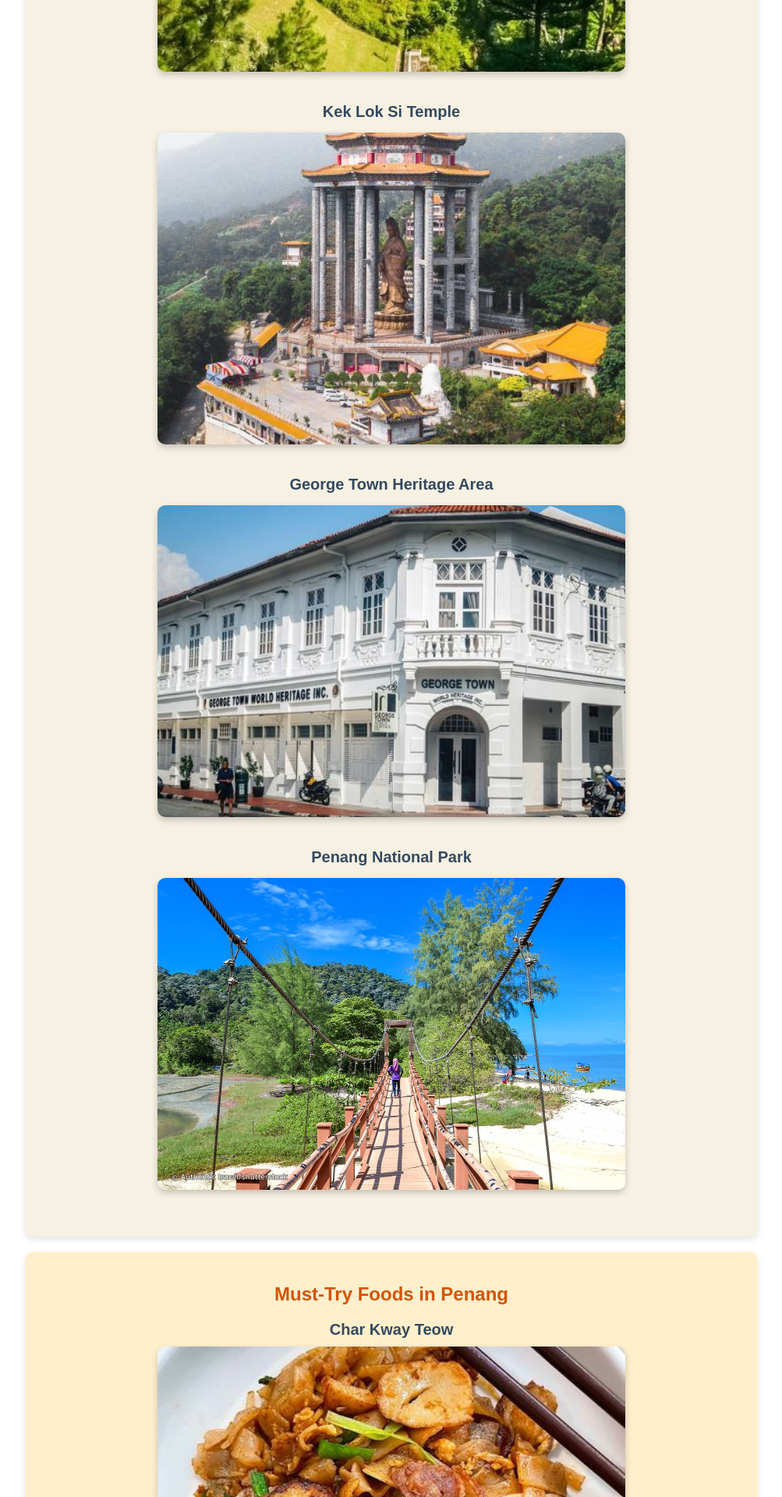
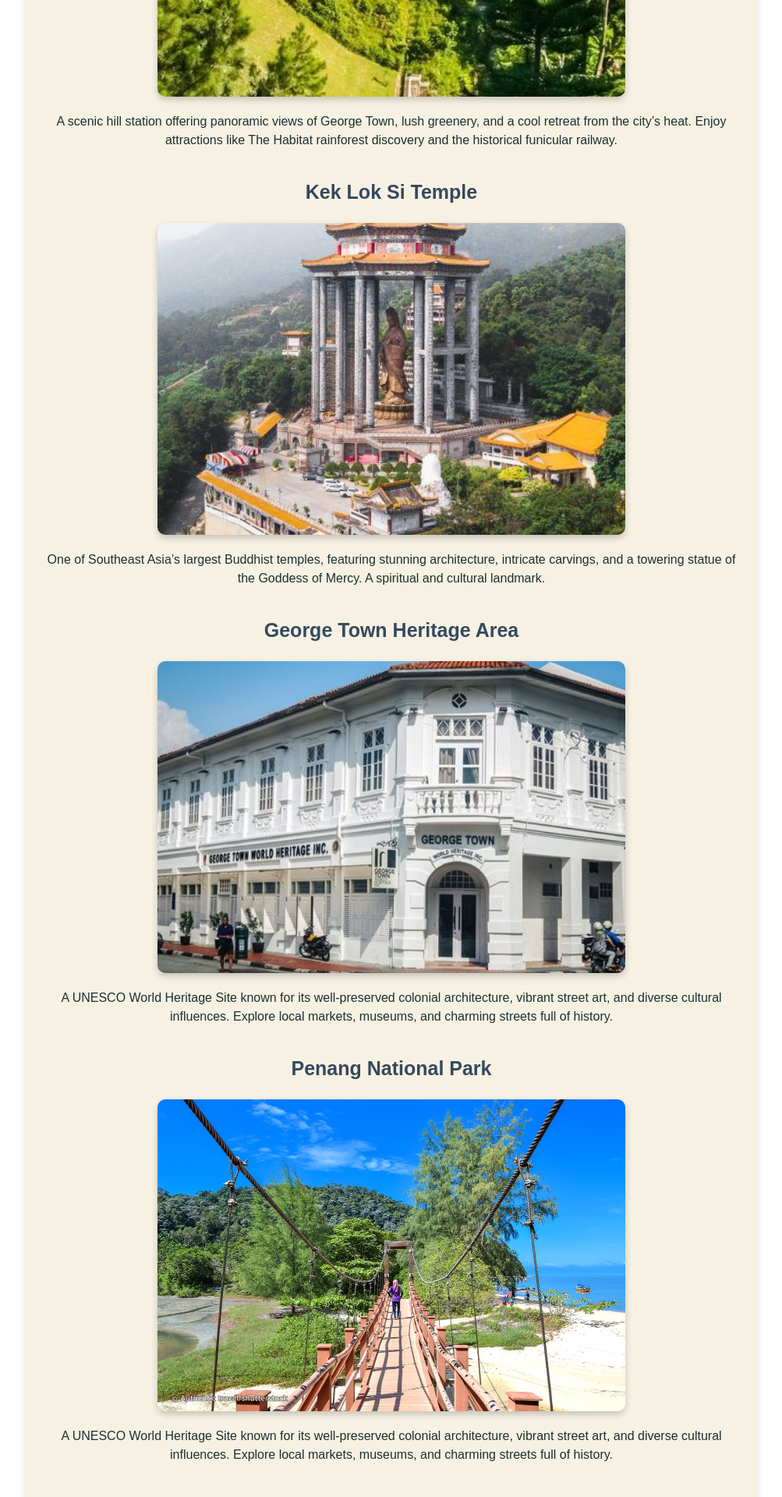
Before and after one commit to hurindamia/PENANGWEB, a React (Vite) app: page / in a window 1280 px wide. Shown: the part 2360-4280 px from the top of the page at 78% size, without its empty margins (138-1141 px from the left). Built offline with nearby package versions, Linux system fonts and the light colour scheme.

Commit message:
Initial commit

```diff
--- a/src/components/Food/Food.css
+++ b/src/components/Food/Food.css
@@ -13,10 +13,10 @@
   /* Title styling */
   .food-title {
     font-family: "Tw Cen MT", Arial, sans-serif;
-    font-size: 24px;
+    font-size: 30px;
     font-weight: bold;
     color: #d35400; /* Burnt orange for food titles */
-    margin-bottom: 20px;
+    margin-bottom: 25px;
   }
 
   /* Food section styling */
@@ -27,27 +27,27 @@
   /* Food name styling */
   .food-name {
     font-family: "Tw Cen MT", Arial, sans-serif;
-    font-size: 20px;
+    font-size: 25px;
     color: #34495e; /* Dark slate gray */
-    margin-bottom: 10px;
+    margin-bottom: 25px;
   }
 
   /* Description styling */
   .food-description {
     font-family: "Tw Cen MT", Arial, sans-serif;
     font-size: 16px;
-    color: #7f8c8d; /* Gray for descriptions */
-    margin-top: 10px;
+    color: #1b3031;
+    margin-top: 20px;
     line-height: 1.5;
   }
 
   /* Image container and image styling */
   .image-container img {
     width: 100%; /* Ensure responsiveness */
-    max-width: 600px; /* Set a consistent maximum width */
+    max-width: 200px; /* Set a consistent maximum width */
     height: 400px; /* Set a fixed height */
     object-fit: cover; /* Maintain aspect ratio and crop if needed */
-    border-radius: 10px; /* Add rounded corners for aesthetics */
+    border-radius: 20px; /* Add rounded corners for aesthetics */
     box-shadow: 0 4px 8px rgba(0, 0, 0, 0.2); /* Add shadow for a polished look */
     display: block;
     margin: auto; /* Center the images */
@@ -56,8 +56,13 @@
 
   .food-image {
     width: 100%; /* Make the image responsive */
-    max-width: 600px; /* Optional: Set a max width */
+    max-width: 500px; /* Optional: Set a max width */
     height: auto; /* Maintain aspect ratio */
     border-radius: 10px; /* Add rounded corners */
     box-shadow: 0 4px 8px rgba(0, 0, 0, 0.2); /* Add shadow */
+    transition: transform 0.3s ease-in-out; /* Smooth scaling effect */
   }
+
+  .food-image:hover {
+    transform: scale(1.1); /* Scale image on hover */
+  }
--- a/src/components/Food/Food.jsx
+++ b/src/components/Food/Food.jsx
@@ -42,7 +42,7 @@
         <div key={index} className="food-section">
           <h3 className="food-name">{food.name}</h3>
           <div className="image-container">
-            <img src={food.image} alt={food.name} />
+            <img src={food.image} alt={food.name} className="food-image"  />
           </div>
           <p className="food-description">{food.description}</p>
         </div>
--- a/src/components/Hotels/Hotels.css
+++ b/src/components/Hotels/Hotels.css
@@ -13,7 +13,7 @@
   /* Title styling */
   .hotels-title {
     font-family: "Tw Cen MT", Arial, sans-serif;
-    font-size: 24px;
+    font-size: 30px;
     font-weight: bold;
     color: #16a085; /* Sea green */
     margin-bottom: 20px;
@@ -27,10 +27,19 @@
   /* Hotel name styling */
   .hotel-name {
     font-family: "Tw Cen MT", Arial, sans-serif;
-    font-size: 20px;
+    font-size: 25px;
     color: #34495e; /* Dark slate gray */
-    margin-bottom: 10px;
+    margin-bottom: 20px;
   }
+
+    /* Description styling */
+    .hotel-description {
+      font-family: "Tw Cen MT", Arial, sans-serif;
+      font-size: 16px;
+      color: #1b3031;
+      margin-top: 20px;
+      line-height: 1.5;
+    }
 
   /* Image container and image styling */
   .image-container img {
@@ -46,8 +55,13 @@
 
   .hotel-image {
     width: 100%; /* Make the image responsive */
-    max-width: 600px; /* Optional: Set a max width */
+    max-width: 200px; /* Optional: Set a max width */
     height: auto; /* Maintain aspect ratio */
-    border-radius: 10px; /* Add rounded corners */
+    border-radius: 20px; /* Add rounded corners */
     box-shadow: 0 4px 8px rgba(0, 0, 0, 0.2); /* Add shadow */
+    transition: transform 0.3s ease-in-out; /* Smooth scaling effect */
   }
+
+  .hotel-image:hover {
+    transform: scale(1.1); /* Scale image on hover */
+  }
--- a/src/components/Hotels/Hotels.jsx
+++ b/src/components/Hotels/Hotels.jsx
@@ -5,22 +5,32 @@
   const hotels = [
     {
       name: "Eastern & Oriental Hotel",
+      description:
+        "A historic hotel with British colonial charm, offering luxurious suites and modern amenities. Prices: RM700–RM1,400 per night.",
       image: "/images/eastern-oriental.jpg",
     },
     {
       name: "Shangri-La's Rasa Sayang Resort",
+      description:
+        "A historic hotel with British colonial charm, offering luxurious suites and modern amenities. Prices: RM700–RM1,400 per night.",
       image: "/images/shangrila.jpg",
     },
     {
       name: "G Hotel Gurney",
+      description:
+        "A stylish urban oasis perfect for business or leisure stays, with stunning city or sea views. Prices: RM450–RM900 per night.",
       image: "/images/g-hotel1.jpeg",
     },
     {
       name: "Hard Rock Hotel Penang",
+      description:
+        "A vibrant, music-themed beachfront resort with fun amenities and entertainment. Prices: RM550–RM1,200 per night.",
       image: "/images/hardrockpng.jpg",
     },
     {
       name: "PARKROYAL Penang Resort",
+      description:
+        "A tropical beachfront resort offering a relaxing escape with family-friendly facilities. Prices: RM500–RM1,000 per night.",
       image: "/images/parkroyal.jpg",
     },
   ];
@@ -32,8 +42,9 @@
         <div key={index} className="hotel-section">
           <h3 className="hotel-name">{hotel.name}</h3>
           <div className="image-container">
-            <img src={hotel.image} alt={hotel.name} />
+            <img src={hotel.image} alt={hotel.name} className="hotel-image" />
          </div>
+         <p className="hotel-description">{hotel.description}</p>
         </div>
       ))}
     </div>
--- a/src/components/Navbar/Navbar.jsx
+++ b/src/components/Navbar/Navbar.jsx
@@ -7,7 +7,7 @@
       <div className="logo">Penang Explorer</div>
       <ul className="nav-links">
         <li><a href="#home" className="nav-item">Home</a></li>
-        <li><a href="#tourist-spots" className="nav-item">Tourist Spots</a></li>
+        <li><a href="#touristspots" className="nav-item">Tourist Spots</a></li>
         <li><a href="#foods" className="nav-item">Foods</a></li>
         <li><a href="#hotels" className="nav-item">Hotels</a></li>
       </ul>
--- a/src/components/TouristSpots/TouristSpots.css
+++ b/src/components/TouristSpots/TouristSpots.css
@@ -26,10 +26,19 @@
   /* Title styling */
   .tourist-title {
     font-family: "Tw Cen MT", Arial, sans-serif;
-    font-size: 24px;
+    font-size: 30px;
     font-weight: bold;
     color: #2980b9; /* Deep blue */
     margin-bottom: 20px;
+  }
+
+   /* Description styling */
+   .tourist-description {
+    font-family: "Tw Cen MT", Arial, sans-serif;
+    font-size: 16px;
+    color: #1b3031;
+    margin-top: 20px;
+    line-height: 1.5;
   }
 
   /* Section for each spot */
@@ -40,9 +49,9 @@
   /* Spot name styling */
   .spot-name {
     font-family: "Tw Cen MT", Arial, sans-serif;
-    font-size: 20px;
+    font-size: 25px;
     color: #34495e; /* Dark slate gray */
-    margin-bottom: 15px;
+    margin-bottom: 25px;
   }
 
   /* Image container and styling */
@@ -60,8 +69,13 @@
 
   .spot-image {
     width: 100%; /* Make the image responsive */
-    max-width: 600px; /* Optional: Set a max width */
+    max-width: 200px; /* Optional: Set a max width */
     height: auto; /* Maintain aspect ratio */
-    border-radius: 10px; /* Add rounded corners */
+    border-radius: 20px; /* Add rounded corners */
     box-shadow: 0 4px 8px rgba(0, 0, 0, 0.2); /* Add shadow */
+    transition: transform 0.3s ease-in-out; /* Smooth scaling effect */
   }
+
+  .spot-image:hover {
+    transform: scale(1.1); /* Scale image on hover */
+  }
--- a/src/components/TouristSpots/TouristSpots.jsx
+++ b/src/components/TouristSpots/TouristSpots.jsx
@@ -5,18 +5,26 @@
   const spots = [
     {
       name: "Penang Hill",
+      description:
+        "A scenic hill station offering panoramic views of George Town, lush greenery, and a cool retreat from the city’s heat. Enjoy attractions like The Habitat rainforest discovery and the historical funicular railway.",
       image: "/images/penang-hill.jpg",
     },
     {
       name: "Kek Lok Si Temple",
+      description:
+        "One of Southeast Asia’s largest Buddhist temples, featuring stunning architecture, intricate carvings, and a towering statue of the Goddess of Mercy. A spiritual and cultural landmark.",
       image: "/images/kekloksi_temple.jpg",
     },
     {
       name: "George Town Heritage Area",
+      description:
+        "A UNESCO World Heritage Site known for its well-preserved colonial architecture, vibrant street art, and diverse cultural influences. Explore local markets, museums, and charming streets full of history.",
       image: "/images/gtwn1.jpg",
     },
     {
       name: "Penang National Park",
+      description:
+        "A UNESCO World Heritage Site known for its well-preserved colonial architecture, vibrant street art, and diverse cultural influences. Explore local markets, museums, and charming streets full of history.",
       image: "/images/penang-park1.jpg",
     }, // Ensure there's no trailing comma after the last item
   ];
@@ -30,6 +38,7 @@
           <div className="image-container">
             <img src={spot.image} alt={spot.name} className="spot-image" />
           </div>
+          <p className="tourist-description">{spot.description}</p>
         </div>
       ))}
     </div>
```
